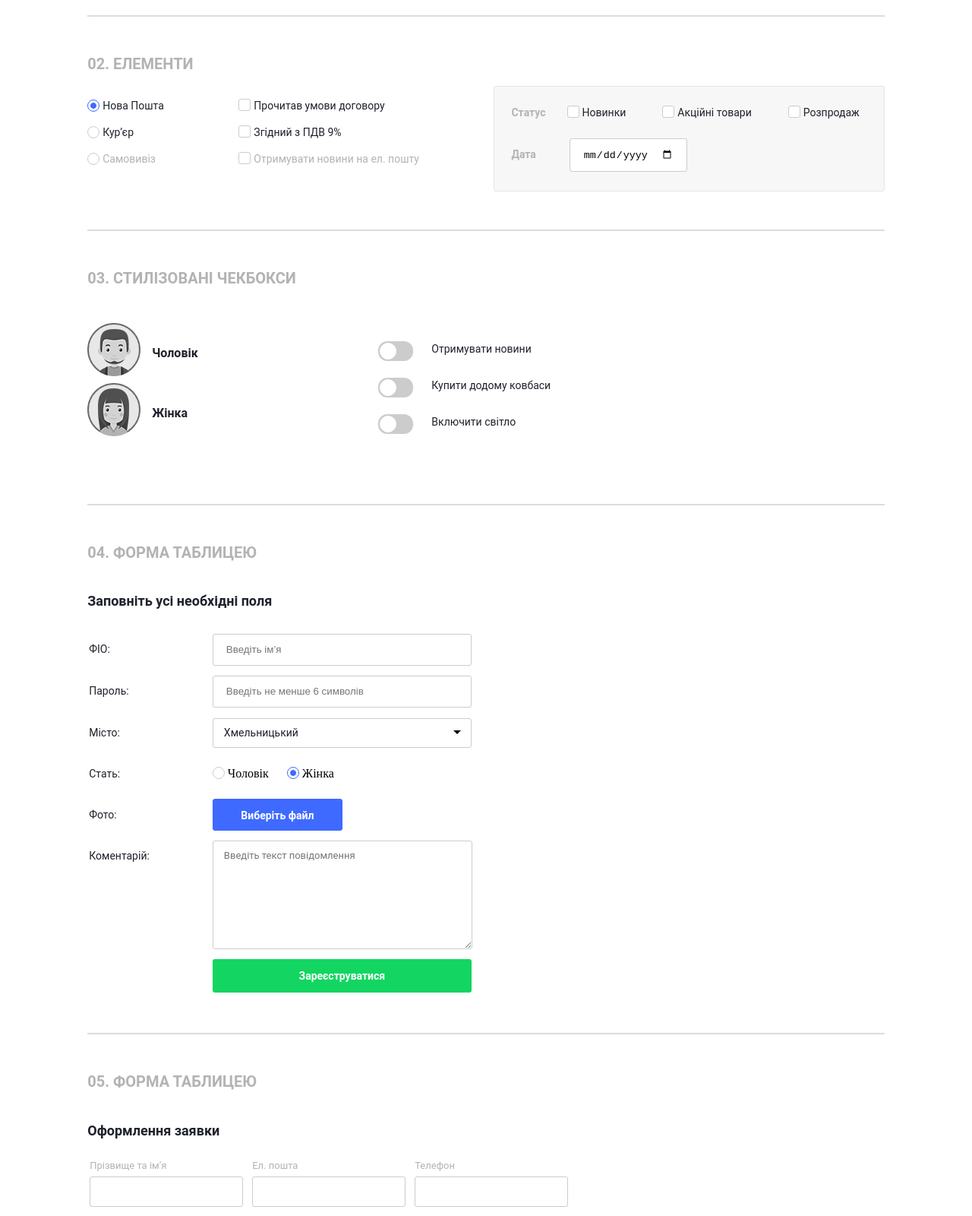
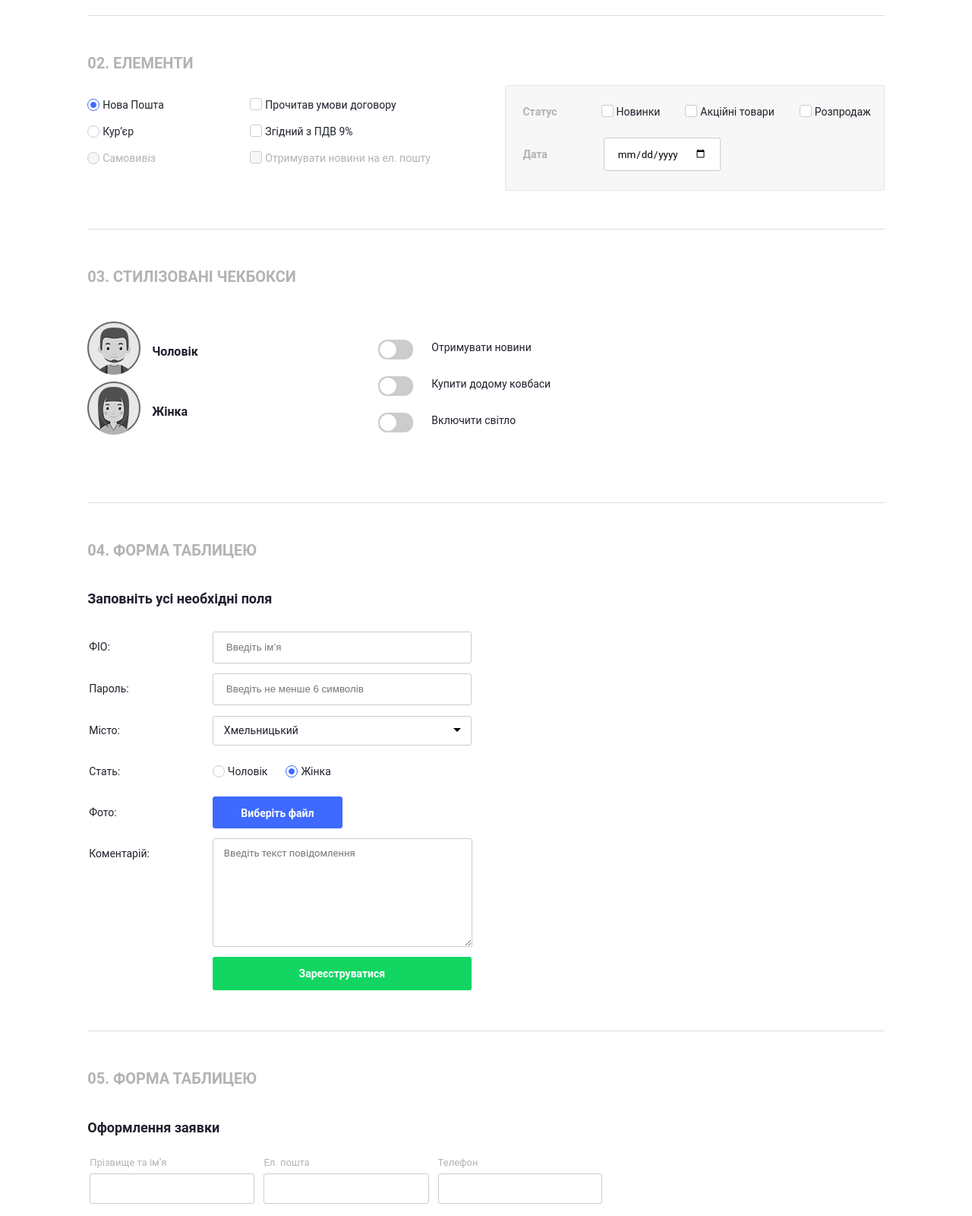
Before and after one commit to Taras-Bilyk/Inputs_project, a plain HTML site: page index.html in a window 1280 px wide. Shown: the part 500-2100 px from the top of the page at 76% size. Drawn offline with Linux system fonts and the light colour scheme.

Commit message:
Changes 1

```diff
--- a/css/style.css
+++ b/css/style.css
@@ -19,7 +19,7 @@ h2{
 }
 hr{
     border: 0;
-    border: 1px solid #dcdcde;
+    border-top: 1px solid #dcdcde;
     margin: 50px 0;
 }
 .wrapper{
@@ -170,6 +170,9 @@ hr{
     left: 0;
     box-sizing: border-box;
 }
+.r_style1:disabled+label:before{
+    background-color: #f7f7f7;
+}
 .r_style1:checked+label:before{
     border-color: #3e6aff;
 }
@@ -195,6 +198,7 @@ hr{
 .r_style2+label{
     cursor: pointer;
     padding: 1px 20px;
+    padding-right: 5px;
     position: relative;
     display: inline-block;
 }
@@ -224,8 +228,11 @@ hr{
     width: 4px;
     height: 8px;
     left: 7px;
-    top: 4.5px;
+    top: 3.5px;
     transform: rotate(45deg)
+}
+.r_style2:disabled+label:before{
+    background-color: #f7f7f7;
 }
 .r_style3{
     visibility: hidden;
@@ -351,6 +358,7 @@ hr{
     font-weight: 700;
     font-family: "Roboto" , sans-serif;
     display: inline-block;
+    cursor: pointer;
 }
 
 /*  */
@@ -393,6 +401,7 @@ hr{
     font-weight: 700;
     font-family: "Roboto", sans-serif;
     padding-left: 10px;
+    padding-right: 30px;
 }
 .form2_form3 li{
     margin: 0 12px;
@@ -406,6 +415,7 @@ hr{
     border-radius: 3px;
     outline: none;
     padding: 12.5px 17px;
+    font-family: "Roboto", sans-serif;
 }
 .date_input:focus{
     border: 1px solid #3e6aff;
@@ -494,6 +504,12 @@ hr{
     width: 100%;
     margin: 30px 0;
     box-sizing: border-box;
+}
+.table tr:nth-child(4) label{
+    font-size: 14px;
+    color: #1f222c;
+    font-weight: 400;
+    font-family: "Roboto", sans-serif;
 }
 .table3 select{
     margin-bottom: 19px;
@@ -609,14 +625,15 @@ hr{
 .table_div{
     max-width: 680px;
 }
-.form6_form>input{
+.table2,
+.table3{
+    width: 100%;
+}
+.form6_check{
     position: absolute;
     right: 21px;
     top: 5px;
 }
-.form6_form>input:checked ul{
+.form6_check:checked form{
     background-color: #000;
 }
-/* .form6_check:checked .form6 form{
-    background-color: #000;
-} */
--- a/index.html
+++ b/index.html
@@ -140,7 +140,7 @@
                 <table class="table2">
                     <tr>
                         <td><label for="name">Прізвище та ім’я</label><br><input type="text" id="name"></td>
-                        <td><label for="mail2">Ел. пошта</label><br><input type="mail" id="mail2"></td>
+                        <td><label for="mail2">Ел. пошта</label><br><input type="email" id="mail2"></td>
                         <td><label for="tel">Телефон</label><br><input type="tel" id="tel"></td>
                     </tr>
                 </table>
@@ -168,15 +168,16 @@
                 </table>
                 <hr class="table_hr">
                 <div class="buttons">
-                    <button>Повернутися назад</button>
+                    <button type="reset">Повернутися назад</button>
                     <button type="submit">Оформити покупку</button>
                 </div>
             </div>
         </form>
         <div class="form6">
+            <input type="checkbox" class="form6_check">
             <h2>06. фіксована форма</h2>
             <form action="index.html" method="post" class="form6_form">
-                <input type="checkbox" class="form6_check">
+
                 <ul>
                     <li><label for="login_f">Логін</label><input type="text" class="text_input" id="login_f"></li>
                     <li><label for="password_f">Пароль</label><input type="password" class="text_input" id="password_f"></li>
```
